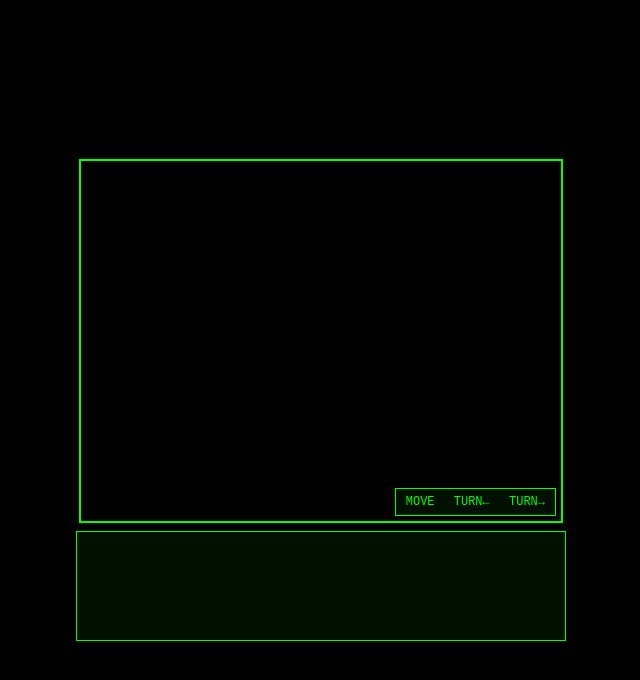
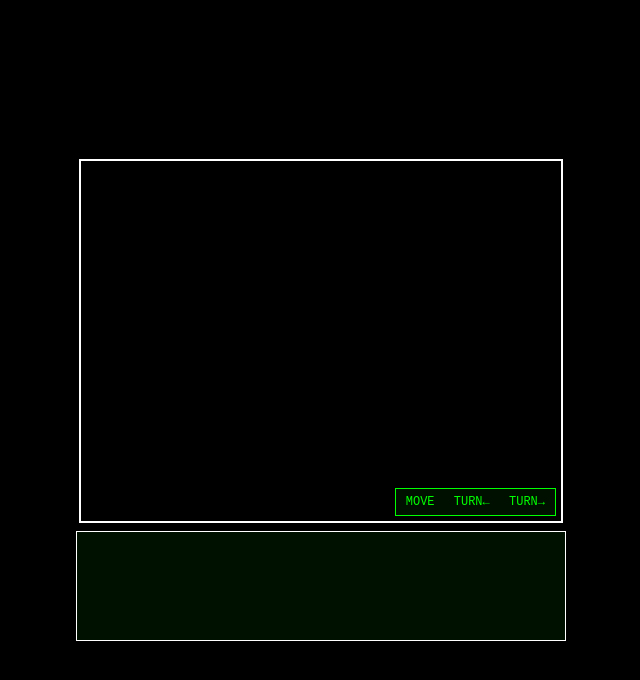
Before and after one commit to akasan-code/akasan-code.github.io, a plain HTML site: page dungeonGame.html in a window 1280 px wide. Shown: the whole page, without its empty margins (319-959 px from the left). Drawn offline with Linux system fonts and the light colour scheme.

Commit message:
Update dungeonGame.html

```diff
--- a/dungeonGame.html
+++ b/dungeonGame.html
@@ -18,7 +18,7 @@ body {
 }
 
 #game {
-  border: 2px solid #0f0;
+  border: 2px solid #fff;
   width: 480px;
   height: 360px;
   position: relative;
@@ -37,7 +37,7 @@ body {
   width: 480px;
   height: 100px;
   background: #010;
-  border: 1px solid #0f0;
+  border: 1px solid #fff;
   padding: 4px;
   overflow-y: auto;
   font-size: 14px;
```
